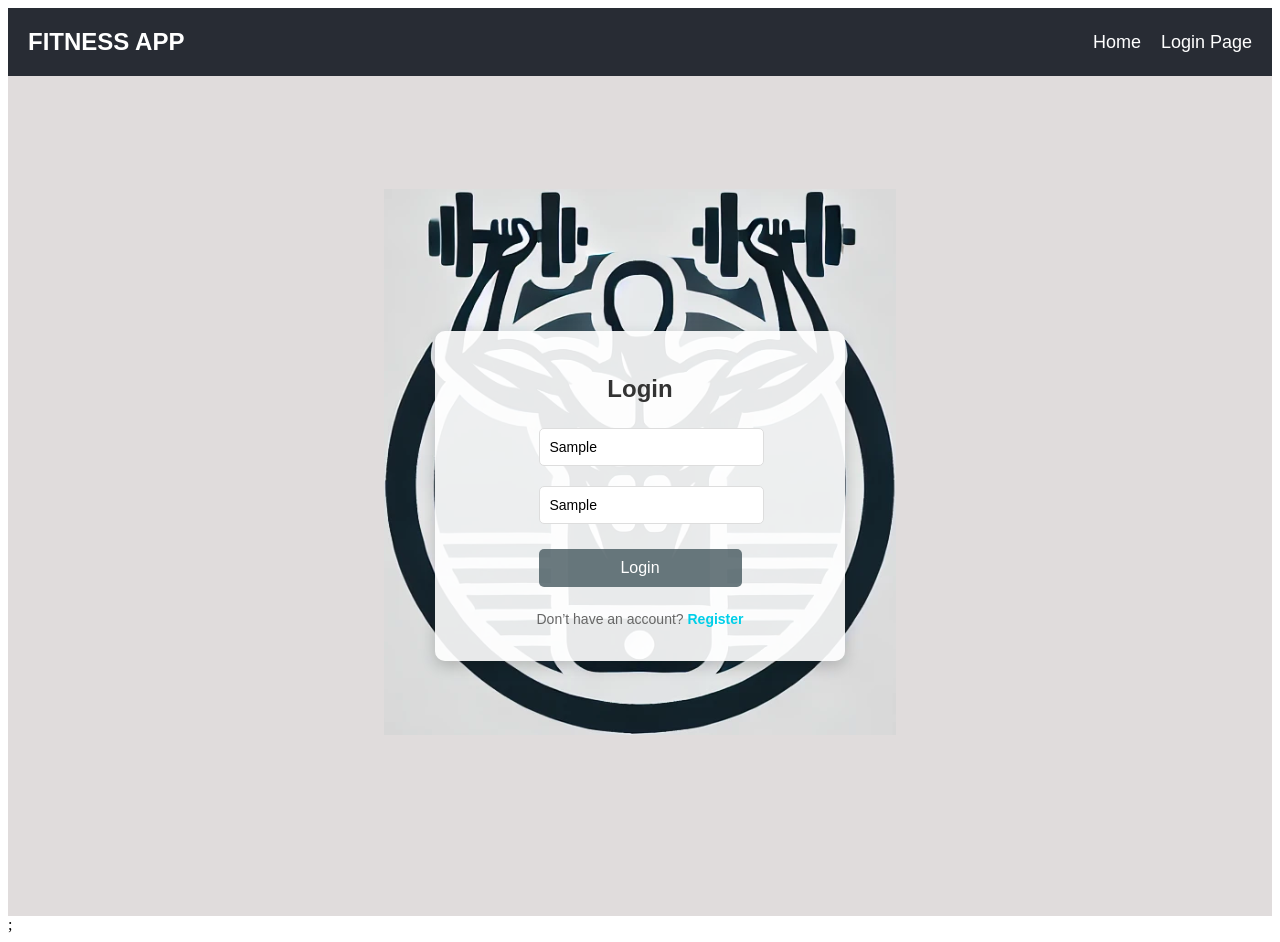
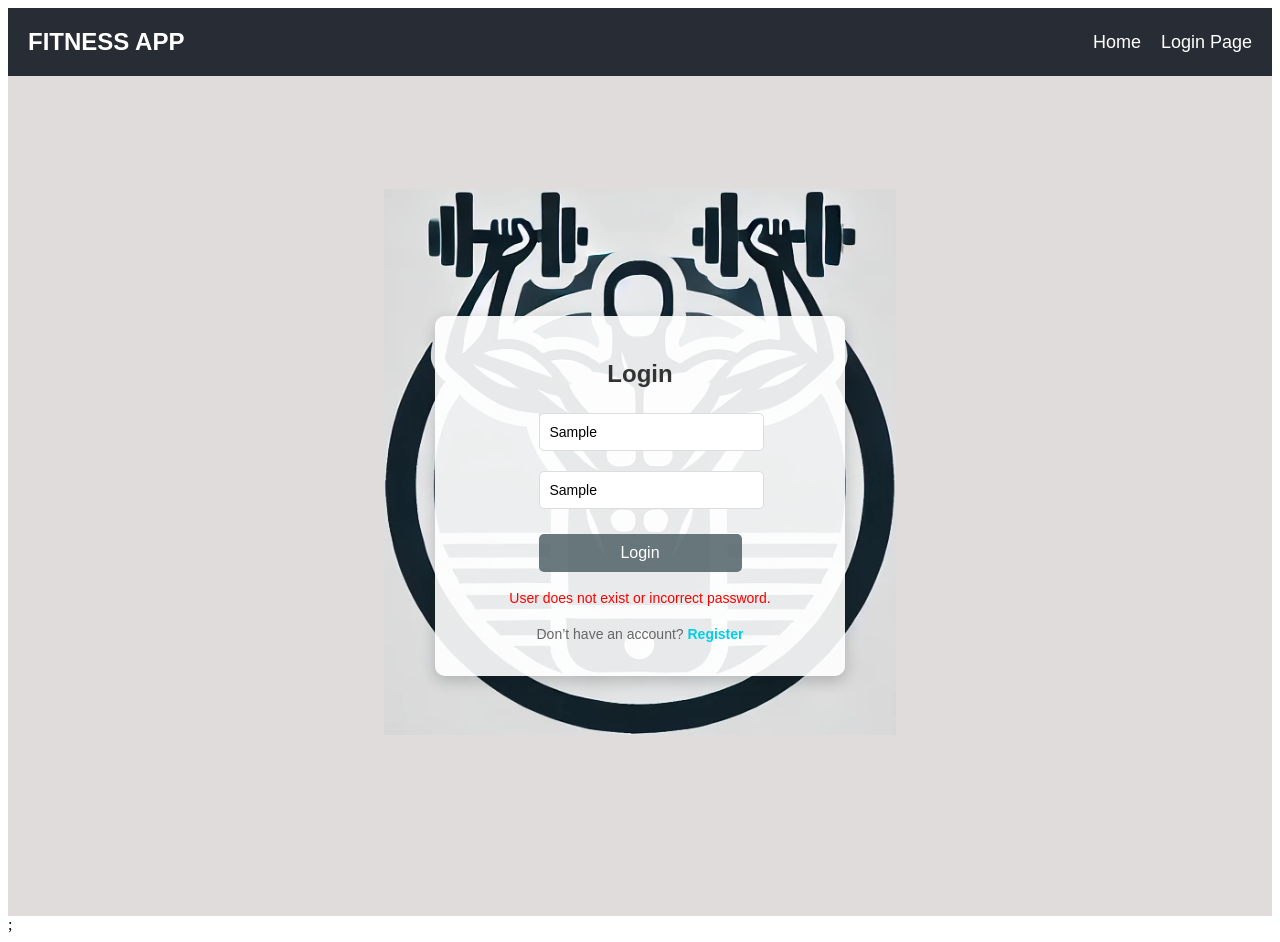
Before and after one commit to Rouvii/ReactFitness, a React (Vite) app: page /loginPage in a window 1280 px wide. Both pictures are taken after typing "Sample", "Sample" into the empty fields and a click on the button "Login". Built offline with nearby package versions, Linux system fonts and the light colour scheme; no server answers.

Commit message:
error message på loginPage - fixed

```diff
--- a/src/pages/LoginPage.jsx
+++ b/src/pages/LoginPage.jsx
@@ -1,7 +1,6 @@
 import { useState } from "react";
         import { NavLink, useNavigate } from "react-router-dom";
         import styled from "styled-components";
-
 // Utils
         import facade from "../util/apiFacade";
 
@@ -11,6 +10,7 @@ import LoggedIn from "../components/loginComp/LoggedIn";
 
 function LoginPage() {
   const [loggedIn, setLoggedIn] = useState(false);
+  const [errorMessage, setErrorMessage] = useState(""); // State for error message
   const navigate = useNavigate();
 
   const logout = () => {
@@ -19,14 +19,17 @@ function LoginPage() {
   };
 
   const login = (user, pass) => {
-    facade.login(user, pass).then(() => {
+    facade
+      .login(user, pass)
+      .then(() => {
         localStorage.setItem("token", facade.getToken());
         localStorage.setItem("user", JSON.stringify({ username: user }));
         setLoggedIn(true);
-      navigate("/loggedInHome", {state: {username: user}});
-
+        navigate("/loggedInHome", { state: { username: user } });
+      })
+      .catch((error) => {
+        setErrorMessage("User does not exist or incorrect password.");
       });
-    console.log(user, pass);
   };
 
   return (
@@ -35,6 +38,7 @@ function LoginPage() {
         {!loggedIn ? (
           <LogInContainer>
             <LogIn login={login} />
+            {errorMessage && <ErrorMessage>{errorMessage}</ErrorMessage>}
           </LogInContainer>
         ) : (
           <LoggedInContainer>
@@ -106,3 +110,9 @@ const StyledNavLink = styled(NavLink)`
     text-decoration: underline;
   }
 `;
+
+const ErrorMessage = styled.p`
+  color: red;
+  font-size: 14px;
+  margin-bottom: 10px;
+`;
```
Lines whose indentation alone changed are shown as unchanged.
